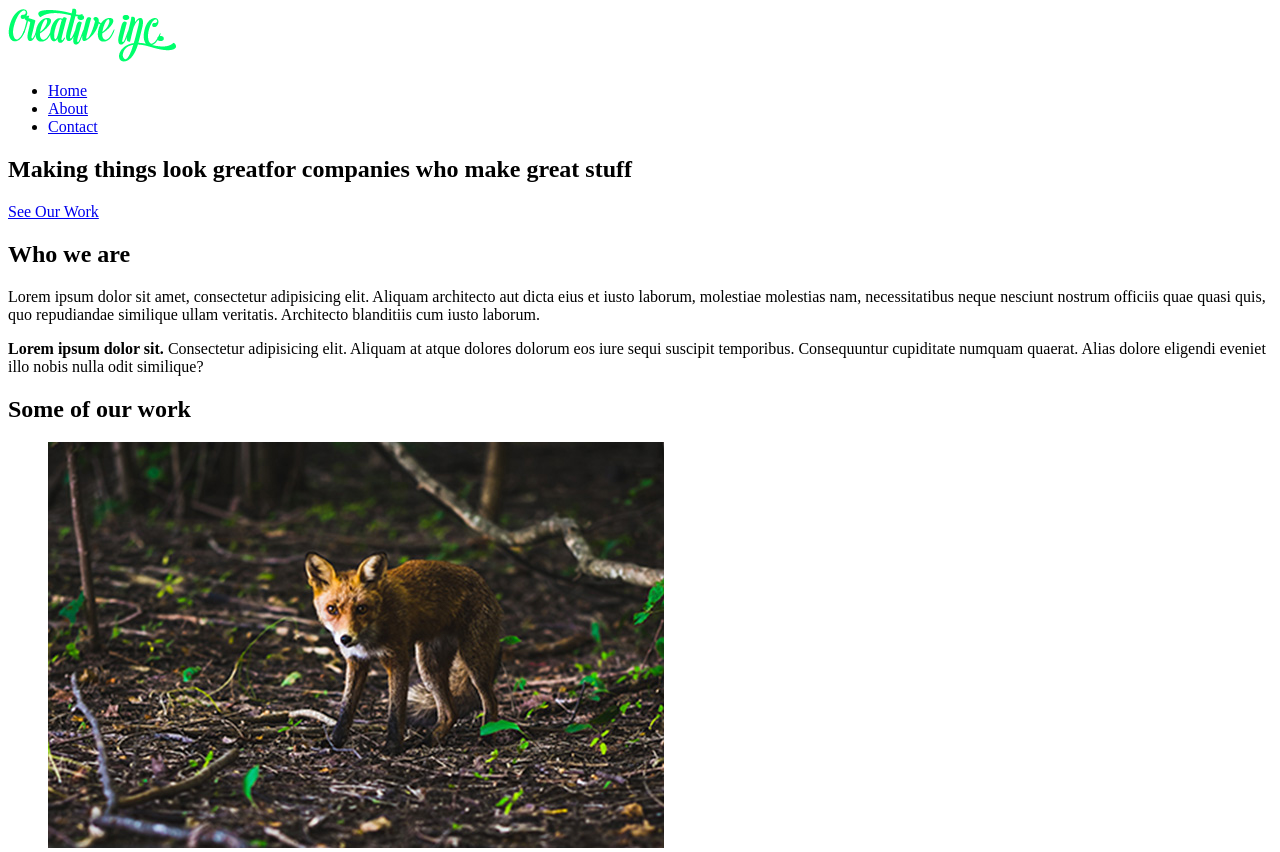
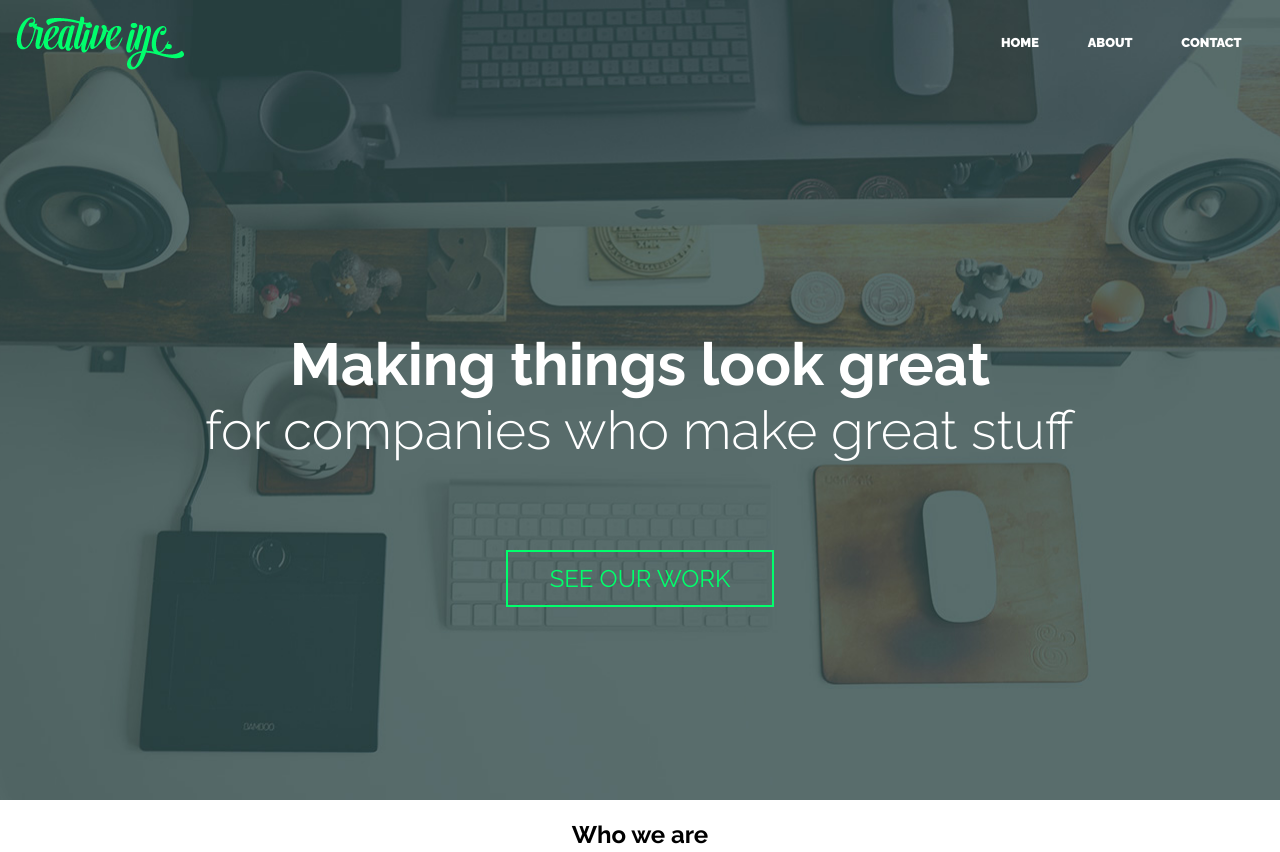
Before and after one commit to dominikmanowski/tutorials, a plain HTML site: page How to Create a Responsive Website from Scratch (YT)/index.html in a window 1280 px wide. Shown: the top 852 px of the page. Drawn offline with nearby package versions, Linux system fonts and the light colour scheme; files that its build step writes are made by us from their sources.

Commit message:
HtCaRWfS header section styled, header content putted in container, home-about section background added,

```diff
--- a/How to Create a Responsive Website from Scratch (YT)/css/styles.sass
+++ b/How to Create a Responsive Website from Scratch (YT)/css/styles.sass
@@ -0,0 +1,112 @@
+//Google font: Raleway
+//Light -> 300
+//Regular -> 400
+//Bold -> 700
+//Heavy -> 900
+
+@import url('https://fonts.googleapis.com/css?family=Raleway:300,400,700,900')
+
+$primary-font-color: #fff
+$accent-color: #00ff6c
+$second-color: #232323
+
+*
+  box-sizing: border-box //padding is not added to total width of box
+
+body
+  margin: 0
+  font-family: Raleway, sans-serif
+  text-align: center
+
+img
+  max-width: 100%
+  height: auto
+
+.container
+  width: 95%
+  margin: 0 auto
+
+//typography
+//----------
+.title
+  font-size: 2.5rem
+  margin-bottom: 1.5em
+  span
+    font-weight: 300
+    display: block //puts span on its own line
+    font-size: .9em
+
+@media (min-width: 60rem)
+  .title
+    font-size: 3.7rem
+
+//button
+.button
+  display: inline-block //enables top and bottom paddings and margins
+  font-size: 1.15rem
+  text-decoration: none
+  text-transform: uppercase
+  border-width: 2px
+  border-style: solid
+  padding: .5em 1.75em
+
+.button-accent
+  color: $accent-color
+  border-color: $accent-color
+  &:hover,:focus
+    background: $accent-color
+    color: $second-color
+
+@media (min-width: 60rem)
+  .button
+    font-size: 1.5rem
+
+//header
+//------
+
+header
+  position: absolute
+  //centers logo:
+  left: 0
+  right: 0
+  margin: 1em
+
+nav
+  ul
+    margin: 0
+    padding: 0
+    list-style: none
+
+nav
+  li
+    display: inline-block
+    margin: 1em
+
+nav
+  a
+    font-weight: 900
+    text-decoration: none
+    text-transform: uppercase
+    font-size: .8rem
+    padding: .5em
+    color: $primary-font-color
+
+@media (min-width: 60rem) //on bigger screens logo is on left and navigation is on right
+  .logo
+    float: left
+  nav
+    float: right
+
+//home-hero
+//---------
+
+.home-hero
+  background: url(../img/hero-bg.jpg) center
+  background-size: cover
+  padding: 10em 0
+  color: $primary-font-color
+
+@media (min-width: 60rem)
+  .home-hero
+    height: 100vh
+    padding-top: 35vh
--- a/How to Create a Responsive Website from Scratch (YT)/index.html
+++ b/How to Create a Responsive Website from Scratch (YT)/index.html
@@ -23,8 +23,10 @@
 </header>
 
 <section class="home-hero">
-    <h1 class="title">Making things look great<span>for companies who make great stuff</span></h1>
-    <a href="#" class="button button-accent">See Our Work</a>
+    <div class="container">
+        <h1 class="title">Making things look great<span>for companies who make great stuff</span></h1>
+        <a href="#" class="button button-accent">See Our Work</a>
+    </div>
 </section>
 
 <section class="home-about">
```
Also changed, not shown: How to Create a Responsive Website from Scratch (YT)/css/styles.css (added), 1 other file.
